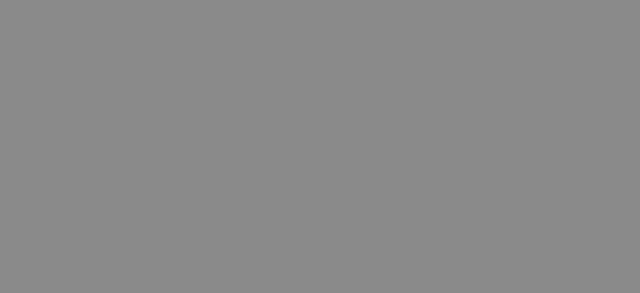
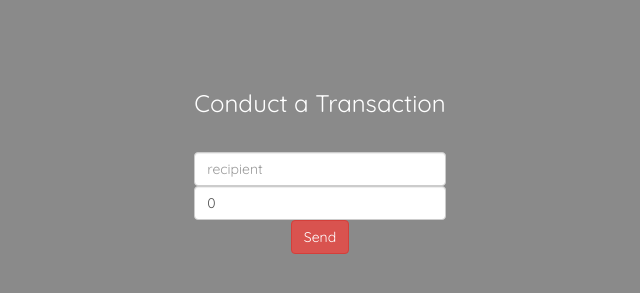
Before and after one commit to prashundey/blockchain-simulator, a React (Create React App) app in the folder frontend/: page /blockchain in a window 1280 px wide. Shown: the part 349-642 px from the top of the page, without its empty margins (320-960 px from the left). Built offline with nearby package versions, Linux system fonts and the light colour scheme; no server answers.

Commit message:
Conducting Transaction Module implemented and recived on PubSub Transaction channel

```diff
--- a/frontend/src/BCProject/BCApp.js
+++ b/frontend/src/BCProject/BCApp.js
@@ -1,17 +1,18 @@
-import React, { useState, useEffect } from 'react'
-import { API_BASE_LOCAL_URL } from './config'
-import Blockchain from './Components/Blockchain';
+import React, { useState, useEffect } from "react";
+import { API_BASE_LOCAL_URL } from "./config";
+import Blockchain from "./Components/Blockchain";
+import CondcutTransaction from "./Components/ConductTransaction";
 
 function BCApp() {
-    const [walletInfo, setWalletInfo] = useState({})
+  const [walletInfo, setWalletInfo] = useState({});
 
   useEffect(() => {
     fetch(`${API_BASE_LOCAL_URL}/wallet/info`)
-            .then(response => response.json())
-            .then(json => setWalletInfo(json))
+      .then((response) => response.json())
+      .then((json) => setWalletInfo(json));
   }, []);
 
-    const {address, balance} = walletInfo
+  const { address, balance } = walletInfo;
 
   return (
     <div className="App">
@@ -21,8 +22,10 @@ function BCApp() {
         <div>Address: {address}</div>
         <div>Balance: {balance}</div>
       </div>
+      <br />
+      <Blockchain />
       <br/>
-        <Blockchain/>
+      <CondcutTransaction />
     </div>
   );
 }
--- /dev/null
+++ b/frontend/src/BCProject/Components/ConductTransaction.js
@@ -0,0 +1,63 @@
+import React, {useState} from 'react'
+import { FormGroup, FormControl, Button } from 'react-bootstrap'
+import { API_BASE_LOCAL_URL } from '../config'
+
+function CondcutTransaction() {
+    const [amount, setAmount] = useState(0)
+    const [recipient, setRecipient] = useState('')
+
+    const updateRecipient = event => {
+        setRecipient(event.target.value)
+    }
+
+    const updateAmount = event => {
+        setAmount(Number(event.target.value))
+    }
+
+    const submitTransaction = () => {
+        fetch(`${API_BASE_LOCAL_URL}/wallet/transact`, {
+                method: 'POST',
+                headers: {'Content-Type': 'application/json'},
+                body: JSON.stringify({recipient, amount})
+        }).then(response => {
+            let json = response.json()
+            console.log('submitTransaction', json)
+            alert('Success')
+        })
+    }
+
+    return (
+        <div className='ConductTransaction'>
+            <h3>Conduct a Transaction</h3>
+            <br/>
+            <FormGroup>
+                <FormControl
+                    input='text'
+                    placeholder='recipient'
+                    value={recipient}
+                    onChange={updateRecipient}
+                />
+            </FormGroup>
+
+            <FormGroup>
+                <FormControl
+                    input='text'
+                    placeholder='amount'
+                    value={amount}
+                    onChange={updateAmount}
+                />
+            </FormGroup>
+
+            <div>
+                <Button
+                    variant='danger'
+                    onClick={submitTransaction}
+                >
+                    Send
+                </Button>
+            </div>
+        </div>
+    )
+}
+
+export default CondcutTransaction
```
Lines whose indentation alone changed are shown as unchanged.
